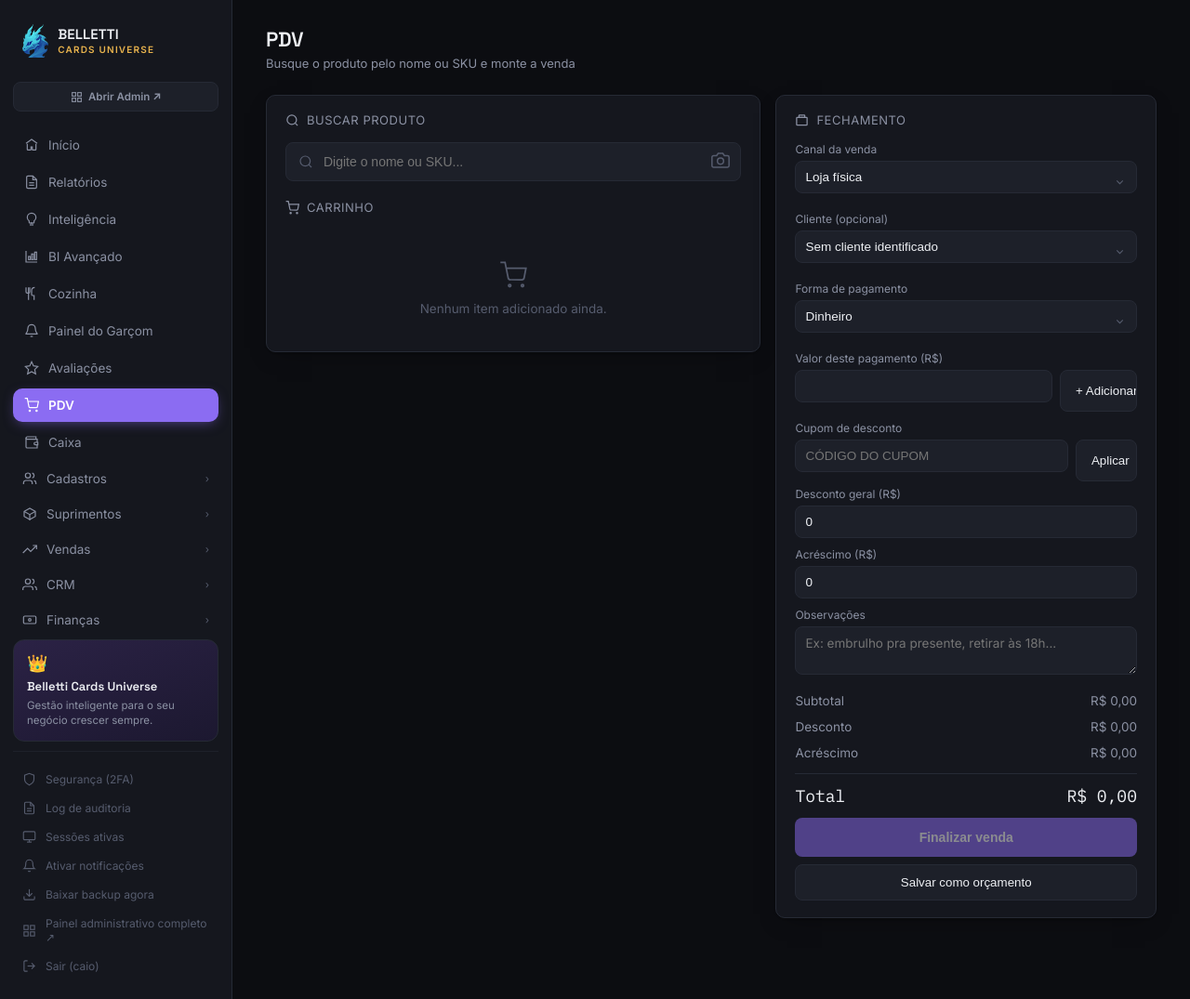
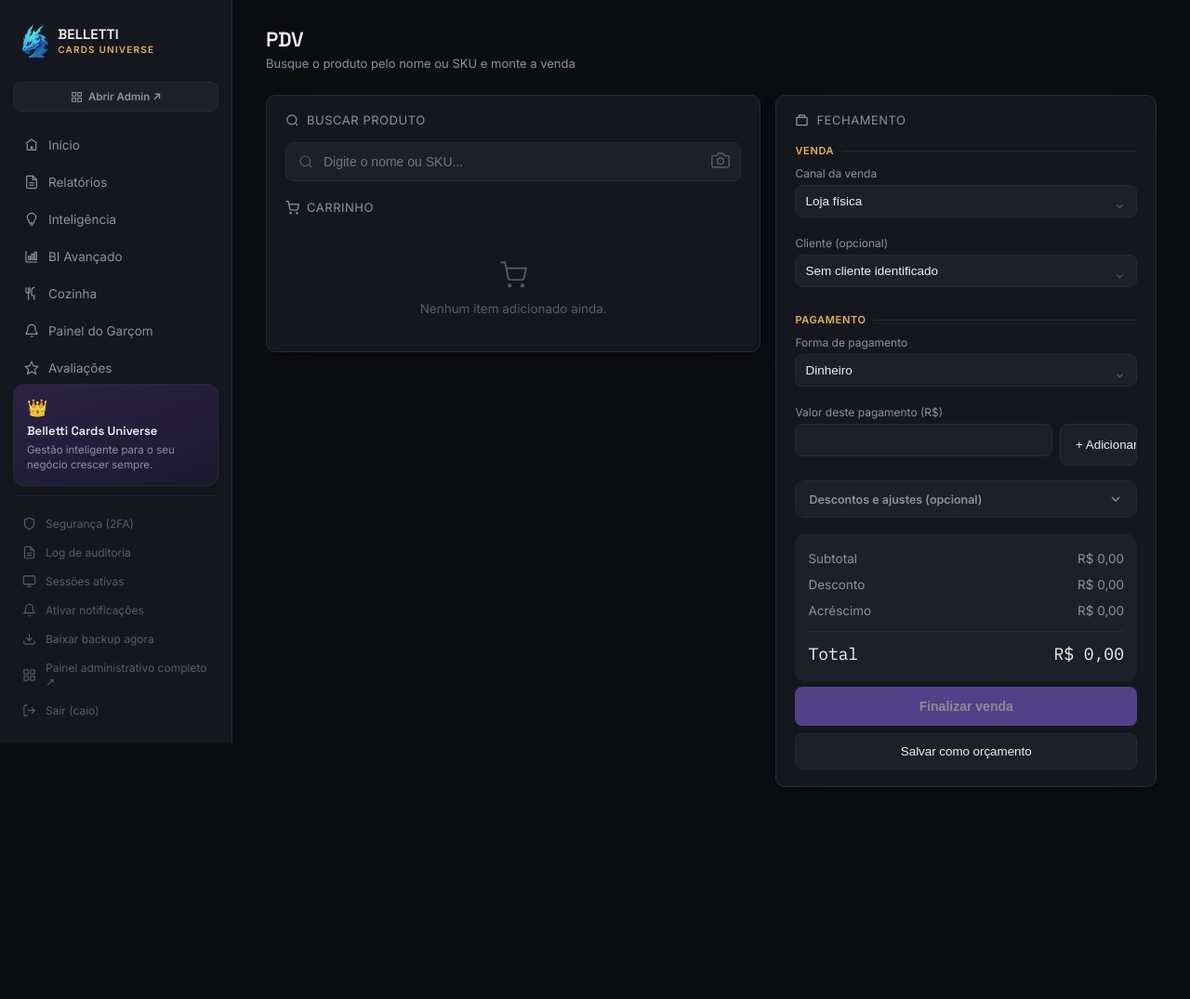
Before and after one commit to CaioBelletti/SAS-Belletti, a Django app: page /pdv/ in a window 1280 px wide. Shown: the whole page at 93% size. After the commit the page ends 847 px from the top, so only its background shows below. Run offline with Django 5.2, Linux system fonts and the light colour scheme; a user stored in the database is signed in; data comes from the database, SQL or seed files in the repository; data that the repository does not hold is empty; some libraries are stand-ins or nearby versions.

```diff
--- a/static/css/app.css
+++ b/static/css/app.css
@@ -68,6 +68,19 @@ select:focus-visible, summary:focus-visible {
     display: flex;
     flex-direction: column;
     gap: 4px;
+    height: 100vh;
+    height: 100dvh;
+    overflow: hidden;
+}
+
+.sidebar-nav {
+    overflow-y: auto;
+    flex: 1;
+    min-height: 0;
+    display: flex;
+    flex-direction: column;
+    gap: 4px;
+    scrollbar-width: thin;
 }
 
 .brand {
@@ -261,7 +274,6 @@ select:focus-visible, summary:focus-visible {
         position: fixed; top: 0; left: 0; bottom: 0; width: 260px; z-index: 60;
         transform: translateX(-100%);
         transition: transform 0.25s ease;
-        overflow-y: auto;
     }
     .sidebar.aberta { transform: translateX(0); }
 
--- a/templates/base.html
+++ b/templates/base.html
@@ -43,6 +43,7 @@
             </a>
             {% endif %}
 
+            <div class="sidebar-nav">
             {% if request.user.is_staff %}
             <a href="{% url 'relatorios:dashboard' %}" class="nav-link {% if request.resolver_match.url_name == 'dashboard' %}active{% endif %}">
                 <svg viewBox="0 0 24 24"><path d="M3 9.5L12 3l9 6.5"/><path d="M5 10v9a1 1 0 0 0 1 1h4a1 1 0 0 0 1-1v-4h2v4a1 1 0 0 0 1 1h4a1 1 0 0 0 1-1v-9"/></svg>
@@ -149,6 +150,7 @@
                 </div>
             </details>
             {% endif %}
+            </div>
 
             <div class="sidebar-bottom">
                 <div class="crown-card">
--- a/templates/vendas/pdv.html
+++ b/templates/vendas/pdv.html
@@ -94,6 +94,24 @@
     select:focus { outline: 1.5px solid var(--accent); }
     label.campo-label { font-size: 12px; color: var(--text-muted); display: block; margin-bottom: 5px; }
 
+    .secao-titulo {
+        font-size: 11px; font-weight: 700; color: var(--gold); text-transform: uppercase;
+        letter-spacing: .06em; margin: 18px 0 10px; display: flex; align-items: center; gap: 8px;
+    }
+    .secao-titulo:first-child { margin-top: 0; }
+    .secao-titulo::after { content: ""; flex: 1; height: 1px; background: var(--border); }
+    .ajustes-recolhivel { border: 1px solid var(--border); border-radius: 10px; margin: 16px 0; overflow: hidden; }
+    .ajustes-recolhivel summary {
+        padding: 11px 14px; cursor: pointer; font-size: 12.5px; font-weight: 600; color: var(--text-muted);
+        list-style: none; display: flex; align-items: center; justify-content: space-between;
+        background: var(--bg-2);
+    }
+    .ajustes-recolhivel summary::-webkit-details-marker { display: none; }
+    .ajustes-recolhivel summary .chev-ajuste { transition: transform .18s ease; }
+    .ajustes-recolhivel[open] summary .chev-ajuste { transform: rotate(180deg); }
+    .ajustes-recolhivel .ajustes-conteudo { padding: 14px; }
+    .resumo-bloco { background: var(--bg-2); border-radius: 10px; padding: 12px 14px; margin-top: 18px; }
+
     .btn-finalizar {
         width: 100%; padding: 13px; border-radius: 8px; border: none;
         background: var(--accent); color: white; font-weight: 600; font-size: 14px;
@@ -155,6 +173,7 @@
     <div class="card">
         <div class="card-title"><svg viewBox="0 0 24 24" stroke="currentColor"><path d="M4 4h16v16H4z" opacity="0"/><path d="M20 7H4a1 1 0 0 0-1 1v11a1 1 0 0 0 1 1h16a1 1 0 0 0 1-1V8a1 1 0 0 0-1-1z"/><path d="M16 3H8a1 1 0 0 0-1 1v3h10V4a1 1 0 0 0-1-1z"/></svg> Fechamento</div>
 
+        <div class="secao-titulo">Venda</div>
         <label class="campo-label">Canal da venda</label>
         <div class="select-wrap">
             <select id="canalVenda">
@@ -184,6 +203,7 @@
         </div>
         {% endif %}
 
+        <div class="secao-titulo">Pagamento</div>
         <label class="campo-label">Forma de pagamento</label>
         <div class="select-wrap">
             <select id="formaPagamentoNova">
@@ -229,6 +249,9 @@
         <div id="listaPagamentos" style="margin-top:10px;"></div>
         <div id="avisoPagamentos" style="font-size:12.5px; color: var(--gold); margin-top:6px;"></div>
 
+        <details class="ajustes-recolhivel">
+            <summary>Descontos e ajustes (opcional) <svg class="chev-ajuste" viewBox="0 0 24 24" width="16" height="16" stroke="currentColor" fill="none" stroke-width="2"><polyline points="6 9 12 15 18 9"/></svg></summary>
+            <div class="ajustes-conteudo">
         <label class="campo-label">Cupom de desconto</label>
         <div style="display:flex; gap:8px; margin-bottom:6px;">
             <input type="text" class="desconto-input" id="cupomCodigo" placeholder="Código do cupom" style="text-transform:uppercase;">
@@ -252,11 +275,15 @@
 
         <label class="campo-label">Observações</label>
         <textarea id="observacoes" class="desconto-input" rows="2" style="resize:vertical; font-family:var(--font-body);" placeholder="Ex: embrulho pra presente, retirar às 18h..."></textarea>
+            </div>
+        </details>
 
+        <div class="resumo-bloco">
         <div class="resumo-linha"><span>Subtotal</span><span id="resumoSubtotal">R$ 0,00</span></div>
         <div class="resumo-linha"><span>Desconto</span><span id="resumoDesconto">R$ 0,00</span></div>
         <div class="resumo-linha"><span>Acréscimo</span><span id="resumoAcrescimo">R$ 0,00</span></div>
         <div class="resumo-linha total"><span>Total</span><span id="resumoTotal">R$ 0,00</span></div>
+        </div>
 
         <button class="btn-finalizar" id="btnFinalizar" disabled>Finalizar venda</button>
         <button class="btn-acao" id="btnOrcamento" style="width:100%; margin-top:8px; padding:11px; border-radius:8px; border:1px solid var(--border); background:var(--bg-2); color:var(--text-primary); cursor:pointer;" disabled>Salvar como orçamento</button>
```
